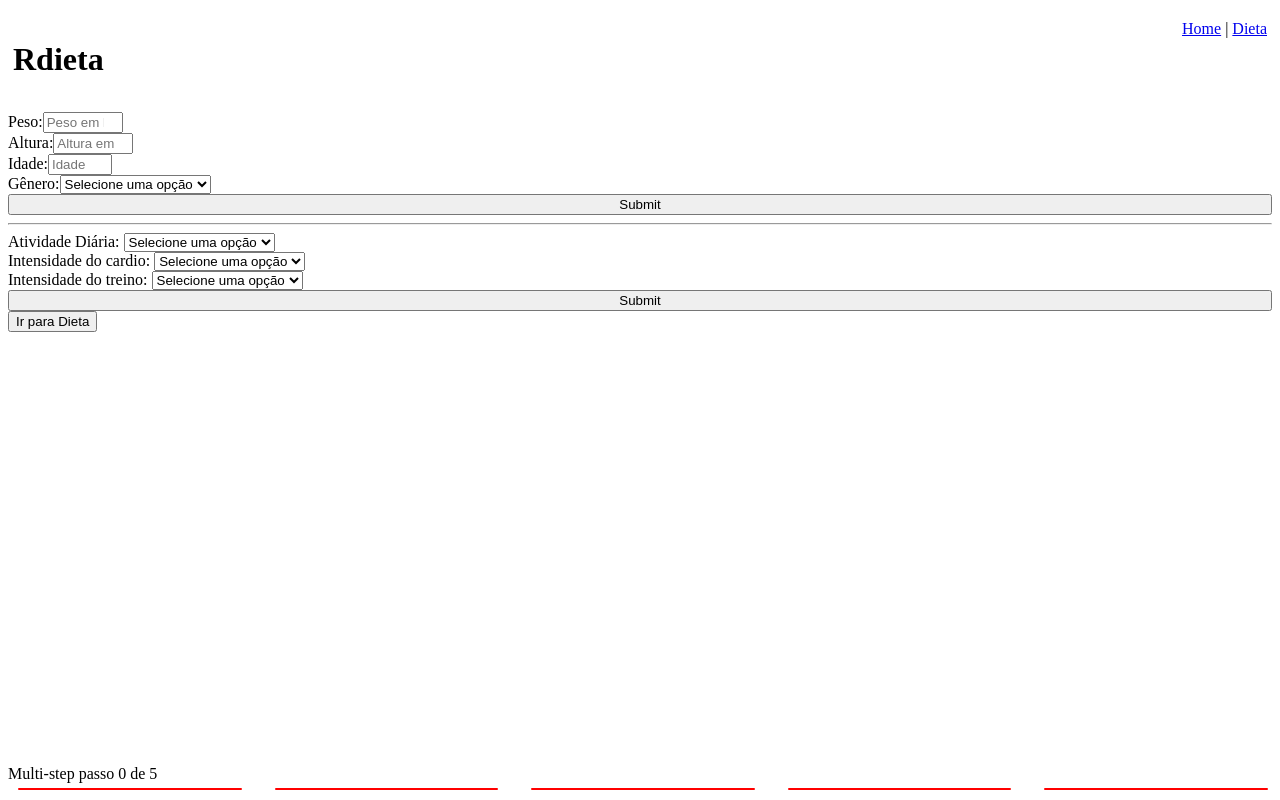
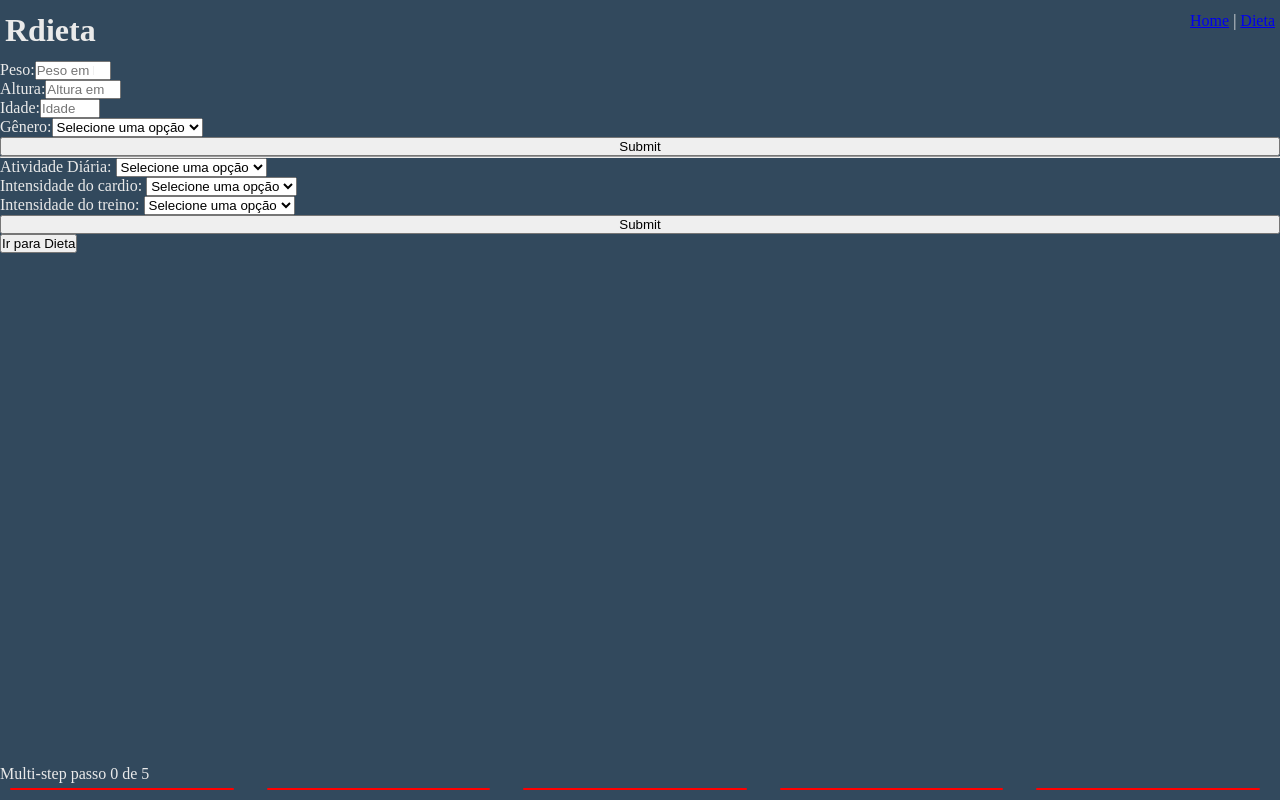
Before and after one commit to RenanArantes/rdieta, a Next.js app: page / in a window 1280 px wide. Built offline with nearby package versions, Linux system fonts and the light colour scheme.

Commit message:
global style

```diff
--- a/package.json
+++ b/package.json
@@ -28,6 +28,7 @@
   },
   "devDependencies": {
     "@rocketseat/eslint-config": "^1.1.3",
+    "@types/styled-components": "^5.1.26",
     "next-pwa": "^5.6.0"
   }
 }
--- a/pages/_app.tsx
+++ b/pages/_app.tsx
@@ -5,6 +5,7 @@ import { DietContextProvider } from '../contexts/Diet'
 import { MealContextProvider } from '../contexts/Meal'
 import { PersonContextProvider } from '../contexts/Person'
 import { StepContextProvider } from '../contexts/Step'
+import { GlobalStyle } from '../styles/global'
 import { defaultTheme } from '../styles/themes/default'
 
 export default function App({ Component, pageProps }: AppProps) {
@@ -22,6 +23,7 @@ export default function App({ Component, pageProps }: AppProps) {
                 <Header />
                 <Component {...pageProps} />
               </div>
+              <GlobalStyle />
             </MealContextProvider>
           </DietContextProvider>
         </PersonContextProvider>
--- /dev/null
+++ b/styles/global.ts
@@ -0,0 +1,15 @@
+import { createGlobalStyle } from 'styled-components'
+import { defaultTheme } from './themes/default'
+
+export const GlobalStyle = createGlobalStyle`
+  * {
+    margin: 0;
+    padding: 0;
+    box-sizing: border-box;
+  }
+
+  body {
+    background: ${defaultTheme.blueColors[700]};
+    color: ${defaultTheme.fonts.default}
+  }
+`
--- a/styles/themes/default.ts
+++ b/styles/themes/default.ts
@@ -1,5 +1,5 @@
 export const defaultTheme = {
-  blue: {
+  blueColors: {
     900: '#17212a',
     700: '#32495d',
     400: '#4e7190',
@@ -15,4 +15,10 @@ export const defaultTheme = {
     success: '#4ad948',
     warning: '#f29f05',
   },
+  fonts: {
+    default: '#eaeaea',
+    title: '#8ba0a4',
+    danger: '#d74a49',
+    dark: '#1b4552',
+  },
 }
```
Also changed, not shown: 1 other file (tests, documents, lock files or other folders).
